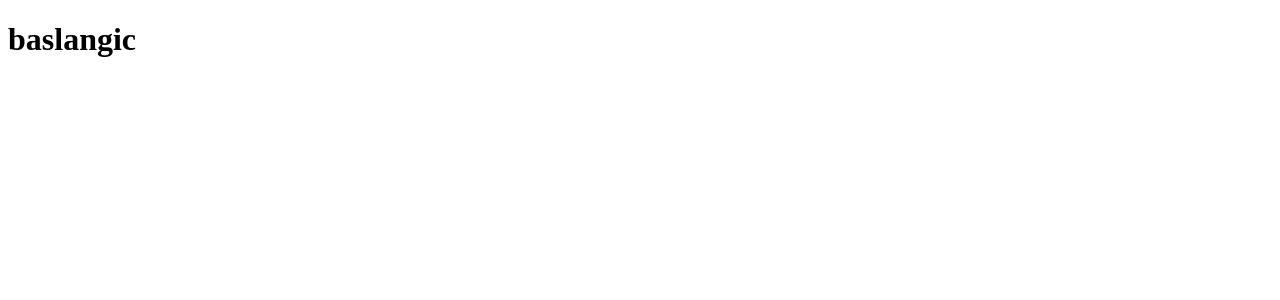
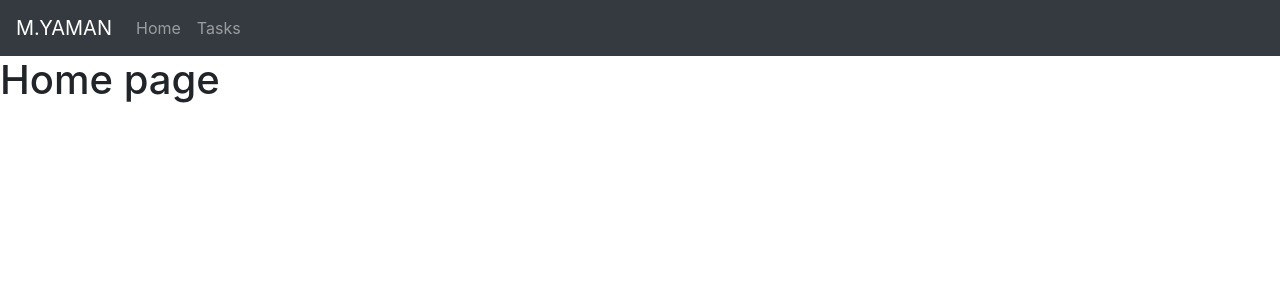
Before and after one commit to myamann/tasklist-frontend-Typescript-ReactJs, a React (Create React App) app: page / in a window 1280 px wide. Shown: the top 300 px of the page. Built offline with nearby package versions, Linux system fonts and the light colour scheme.

Commit message:
added routes and header

```diff
--- a/src/App.tsx
+++ b/src/App.tsx
@@ -1,11 +1,15 @@
 import React from 'react';
+import { BrowserRouter } from 'react-router-dom'
 
+import Routes from './routes'
+import Header from './components/Header'
 
 function App() {
   return (
-    <div className="App">
-     <h1>baslangic</h1>
-    </div>
+    <BrowserRouter>
+    <Header/>
+      <Routes />
+    </BrowserRouter>
   );
 }
 
--- /dev/null
+++ b/src/components/Header/index.tsx
@@ -0,0 +1,20 @@
+import React from "react";
+import { Nav, Navbar } from "react-bootstrap";
+import { Link } from 'react-router-dom'
+
+const Tasks: React.FC = () => {
+  return (
+    <Navbar bg="dark" variant="dark" expand="lg">
+      <Navbar.Brand href="#home">M.YAMAN</Navbar.Brand>
+      <Navbar.Toggle aria-controls="basic-navbar-nav" />
+      <Navbar.Collapse id="basic-navbar-nav">
+        <Nav className="mr-auto">
+          <Nav.Item as={Link} className="nav-link" to="/">Home</Nav.Item>
+          <Nav.Item as={Link} className="nav-link" to="/tasks">Tasks</Nav.Item>
+        </Nav>
+      </Navbar.Collapse>
+    </Navbar>
+  );
+};
+
+export default Tasks;
--- a/src/index.tsx
+++ b/src/index.tsx
@@ -1,5 +1,7 @@
 import React from 'react';
 import ReactDOM from 'react-dom';
+
+import 'bootstrap/dist/css/bootstrap.min.css';
 import App from './App';
 
 
--- /dev/null
+++ b/src/pages/Home/index.tsx
@@ -0,0 +1,7 @@
+import React from 'react'
+
+const Home: React.FC=() => {
+    return <h1>Home page</h1>
+}
+
+export default Home;
--- /dev/null
+++ b/src/pages/Tasks/index.tsx
@@ -0,0 +1,7 @@
+import React from 'react'
+
+const Tasks: React.FC=() => {
+    return <h1>Tasks page</h1>
+}
+
+export default Tasks;
--- /dev/null
+++ b/src/routes.tsx
@@ -0,0 +1,17 @@
+import React from 'react';
+import { Switch, Route } from 'react-router-dom'
+
+import Home from './pages/Home'
+import Tasks from './pages/Tasks'
+
+const Routes: React.FC = () => {
+    return (
+        <Switch>
+            <Route path="/" exact component={Home}/>
+            <Route path="/tasks" exact component={Tasks}/>
+
+        </Switch>
+    )
+}
+
+export default Routes;
```
Also changed, not shown: src/services/api.ts (added, +7 -0 lines).
